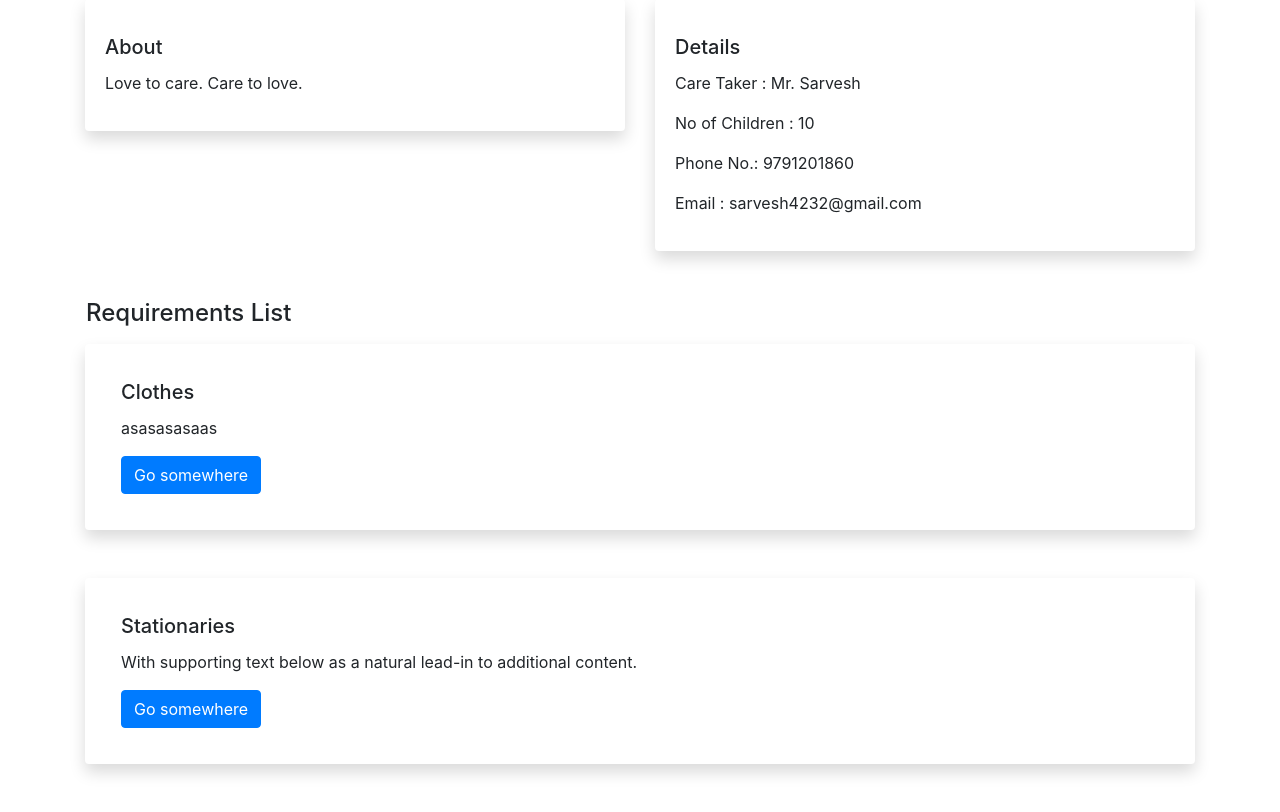
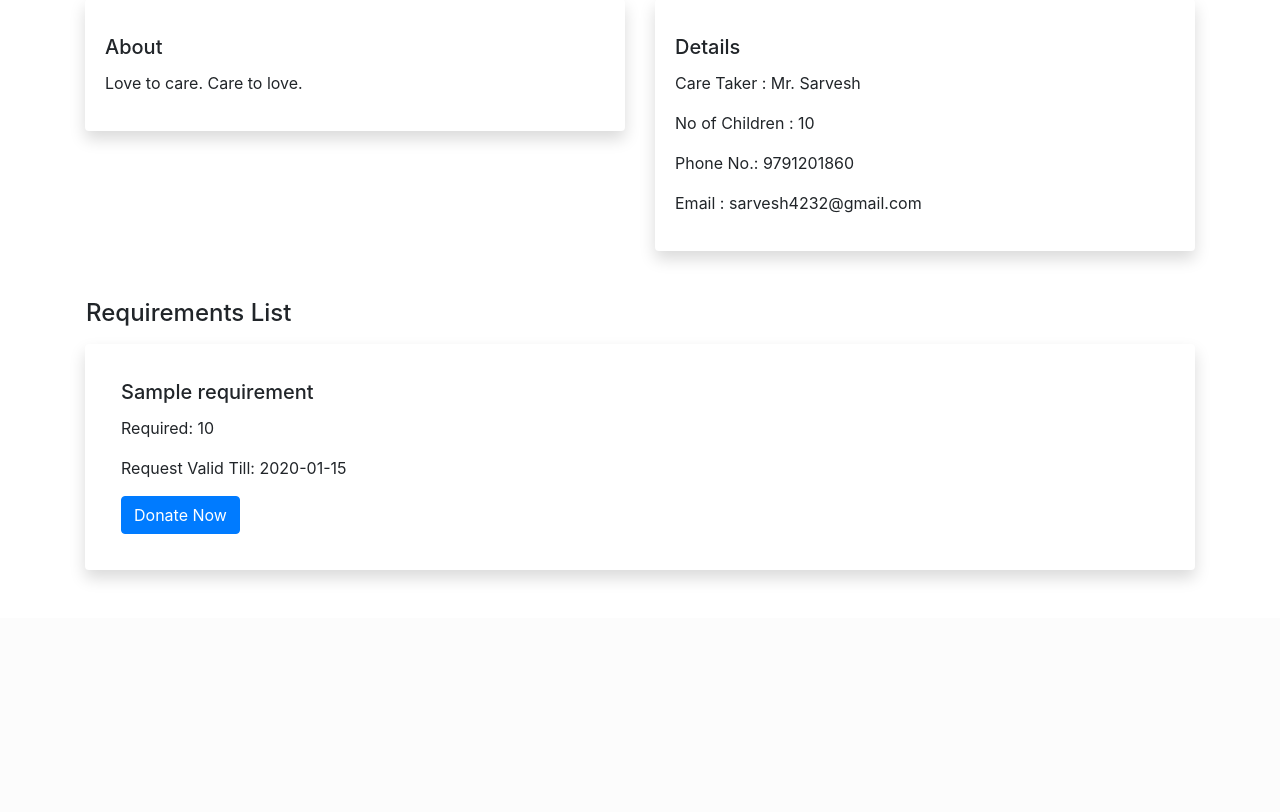
Before and after one commit to madhu1803/ORL, a Flask app: page /orphanage/profile/1 in a window 1280 px wide. Shown: the part 686-1498 px from the top of the page. After the commit the page ends 1266 px from the top, so only its background shows below. Run offline with Flask 2, Linux system fonts and the light colour scheme; data comes from the database, SQL or seed files in the repository; tables that the repository leaves empty hold one stand-in row (values such as "Sample post"); data that the repository does not hold is empty.

Commit message:
Show Requirements in orphanage profile for donors

```diff
--- a/app/app.py
+++ b/app/app.py
@@ -12,14 +12,9 @@ config = {
     'password': 'root',
     'host': 'db',
     'port': '3306',
-    'database': 'orl'
+    'database': 'orl',
+    'autocommit': True
 }
-# connection = mysql.connector.connect(**config)
-# cursor = connection.cursor()
-# cursor.execute('SELECT * FROM favorite_colors')
-# results = [{name: color} for (name, color) in cursor]
-# cursor.close()
-# connection.close()
 
 @app.route('/login')
 def login():
@@ -51,9 +46,6 @@ def submitOrphanageLogin():
     print("Results")
     print(results)
     final = [dict(zip([key[0] for key in cursor.description], row)) for row in results]
-    # print(json.dumps({'results': final}))
-    print("Final\n")
-    print(final)
     if cursor.rowcount != 0:
         if(final[0]["email_id"] == email) and final[0]["password"] == password:
             user = final[0]["or_user_id"]
@@ -115,11 +107,14 @@ def or_profile(id):
     query = "SELECT * FROM orphanage_addresses INNER JOIN orphanage_users ON orphanage_addresses.or_user_id = orphanage_users.or_user_id WHERE orphanage_users.or_user_id = %s"
     cursor.execute(query, (id,))
     results = cursor.fetchall()
-    final = [dict(zip([key[0] for key in cursor.description], row)) for row in results]
-    print(final)
+    final1 = [dict(zip([key[0] for key in cursor.description], row)) for row in results]
+    query = "SELECT * FROM requirements WHERE or_user_id = %s"
+    cursor.execute(query, (id,))
+    results = cursor.fetchall()
+    final2 = [dict(zip([key[0] for key in cursor.description], row)) for row in results]
     cursor.close()
     connection.close()
-    return render_template('OrphanageProfile.html', data=final)
+    return render_template('OrphanageProfile.html', data=final1, data2=final2)
 
 @app.route('/getOrphanages')
 def getOrphanages():
@@ -132,16 +127,9 @@ def getOrphanages():
     connection = mysql.connector.connect(**config)
     cursor = connection.cursor()
     query = "SELECT *, SQRT(POW(69.1 * (latitude - %s), 2) + POW(69.1 * (%s - longitude) * COS(latitude / 57.3), 2)) AS distance FROM orphanage_addresses INNER JOIN orphanage_users ON orphanage_addresses.or_user_id = orphanage_users.or_user_id HAVING distance < 25 ORDER BY distance;"
-    # print("Query\n")
-    # print(query)
     cursor.execute(query, (lat, lon,))
     results = cursor.fetchall()
     final = [dict(zip([key[0] for key in cursor.description], row)) for row in results]
-    # print(json.dumps({'results': final}))
-    print("Final\n")
-    print(final)
-    print("Results\n")
-    print(results)
     cursor.close()
     connection.close()
     return {"result":final}
@@ -161,18 +149,20 @@ def newRequirementsSubmit():
     cursor = connection.cursor()
     if "user" in session:
         user = session['user']
-    if valid == '':
-        query = "INSERT INTO requirements (or_user_id, item_name, quantity) VALUES(%s, %s, %s)"
-        cursor.execute(query, (user, item_name, quantity,))
-        cursor.close()
-        connection.close()
+        if valid == '':
+            query = "INSERT INTO requirements (or_user_id, item_name, quantity) VALUES(%s, %s, %s)"
+            cursor.execute(query, (user, item_name, quantity,))
+            cursor.close()
+            connection.close()
+        else:
+            query = "INSERT INTO requirements (or_user_id, item_name, quantity, valid_till) VALUES(%s, %s, %s, %s)"
+            cursor.execute(query, (user, item_name, quantity, valid,))
+            cursor.close()
+            connection.close()
+        flash("New Requirement Added Successfully", category="success")
+        return render_template('newRequirement.html')
     else:
-        query = "INSERT INTO requirements (or_user_id, item_name, quantity, valid_till) VALUES(%s, %s, %s, %s)"
-        cursor.execute(query, (user, item_name, quantity, valid,))
-        cursor.close()
-        connection.close()
-    flash("New Requirement Added Successfully", category="success")
-    return render_template('newRequirement.html')
+        return redirect('/orphanage/login')
 
 @app.route('/orphanage/dashboard/requirements/view')
 def viewRequirements():
--- a/app/templates/OrphanageProfile.html
+++ b/app/templates/OrphanageProfile.html
@@ -142,27 +142,20 @@
         <div class="container requirements-list-container">
           <div class="row">
             <h4 class="ml-3 mb-3">Requirements List</h4>
-            <div class="col-sm-12">
-              <div class="card shadow p-3 mb-5 bg-white rounded">
-                <div class="card-body">
-                  <h5 class="card-title">Clothes</h5>
-                  <p class="card-text">asasasasaas</p>
-                  <a href="#" class="btn btn-primary">Go somewhere</a>
+            {% for data in data2 %}
+              <div class="col-sm-12">
+                <div class="card shadow p-3 mb-5 bg-white rounded">
+                  <div class="card-body">
+                    <h5 class="card-title">{{data["item_name"]}}</h5>
+                    <p class="card-text">Required: {{data["quantity"]}}</p>
+                    {% if data["valid_till"] is not none %}
+                      <p class="card-text">Request Valid Till: {{data["valid_till"]}}</p>
+                    {% endif %}
+                    <a href="#" class="btn btn-primary">Donate Now</a>
+                  </div>
                 </div>
               </div>
-            </div>
-            <div class="col-sm-12">
-              <div class="card shadow p-3 mb-5 bg-white rounded">
-                <div class="card-body">
-                  <h5 class="card-title">Stationaries</h5>
-                  <p class="card-text">
-                    With supporting text below as a natural lead-in to
-                    additional content.
-                  </p>
-                  <a href="#" class="btn btn-primary">Go somewhere</a>
-                </div>
-              </div>
-            </div>
+            {% endfor %}
           </div>
         </div>
       </div>
```
